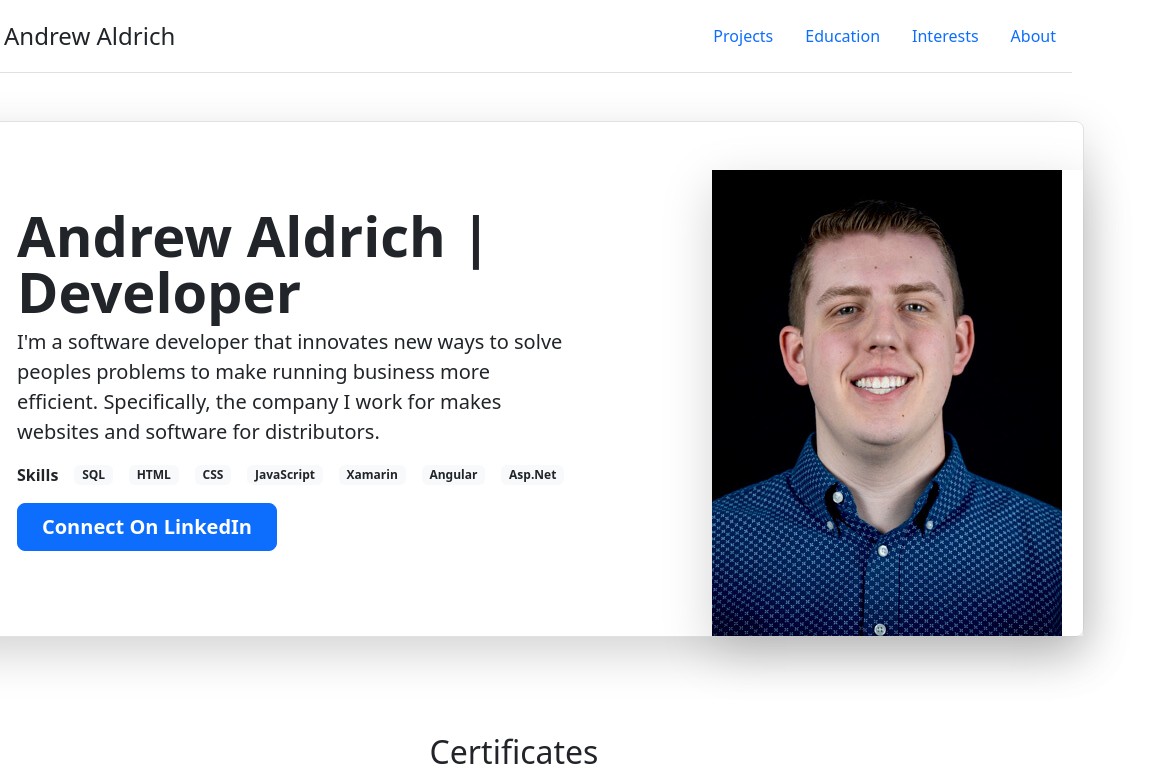
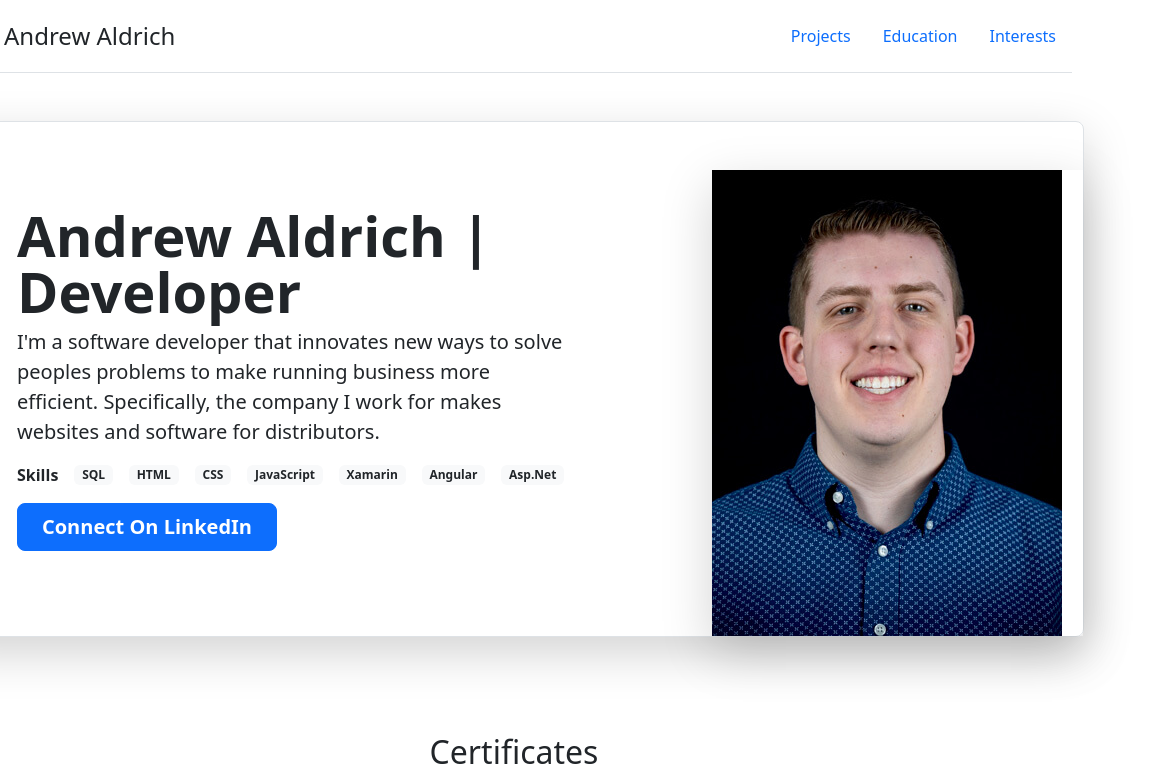
Before and after one commit to andrewaldrichnet/andrewaldrichnet.github.io, a plain HTML site: page index.html in a window 1280 px wide. Shown: the top 784 px of the page, 126-1280 px from the left. Drawn offline with nearby package versions, Linux system fonts and the light colour scheme.

Commit message:
Add files via upload

```diff
--- a/index.html
+++ b/index.html
@@ -50,7 +50,6 @@
           <li class="nav-item"><a href="#Projects" class="nav-link">Projects</a></li>
           <li class="nav-item"><a href="#Education" class="nav-link">Education</a></li>
           <li class="nav-item"><a href="#Interests" class="nav-link">Interests</a></li>
-          <li class="nav-item"><a href="#" class="nav-link">About</a></li>
         </ul>
       </header>
     </div>
```
